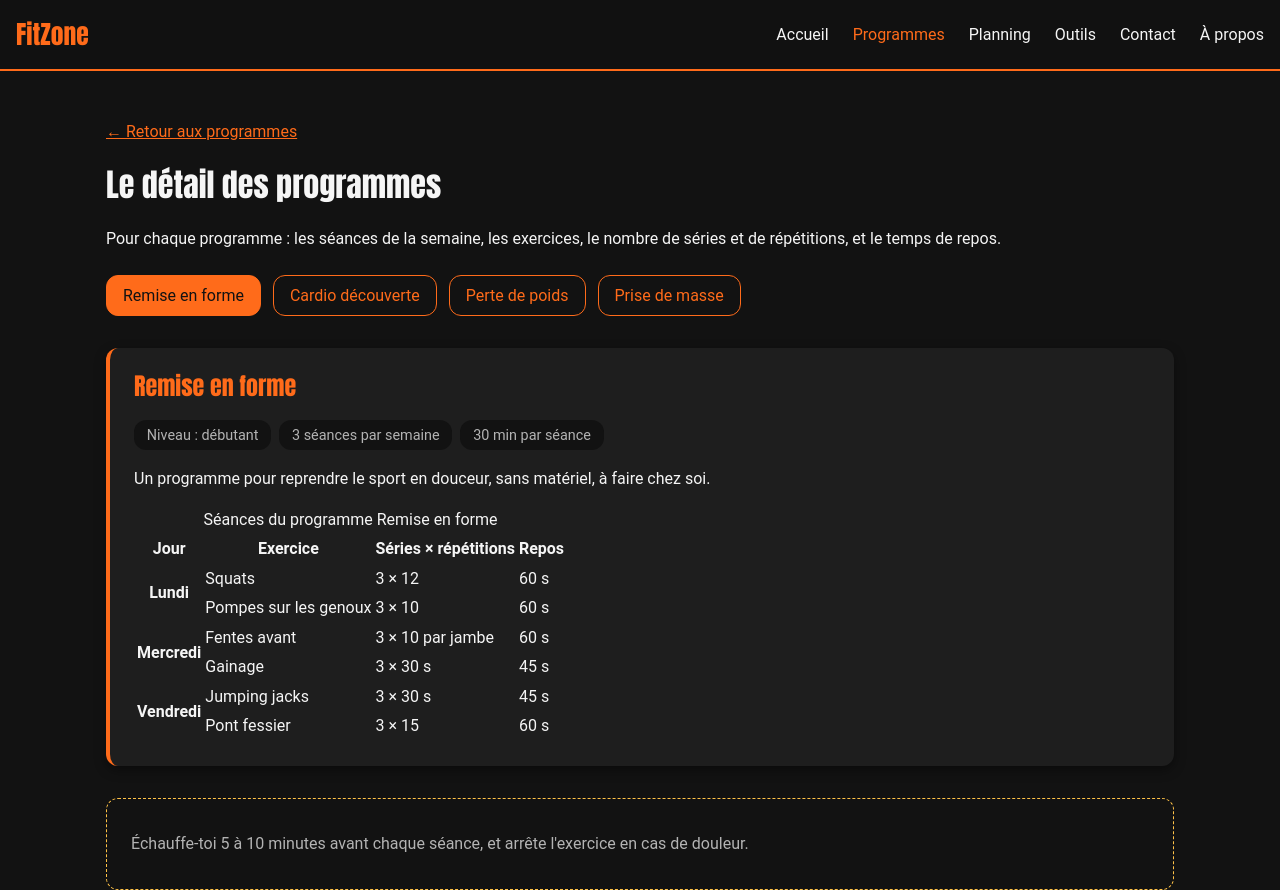
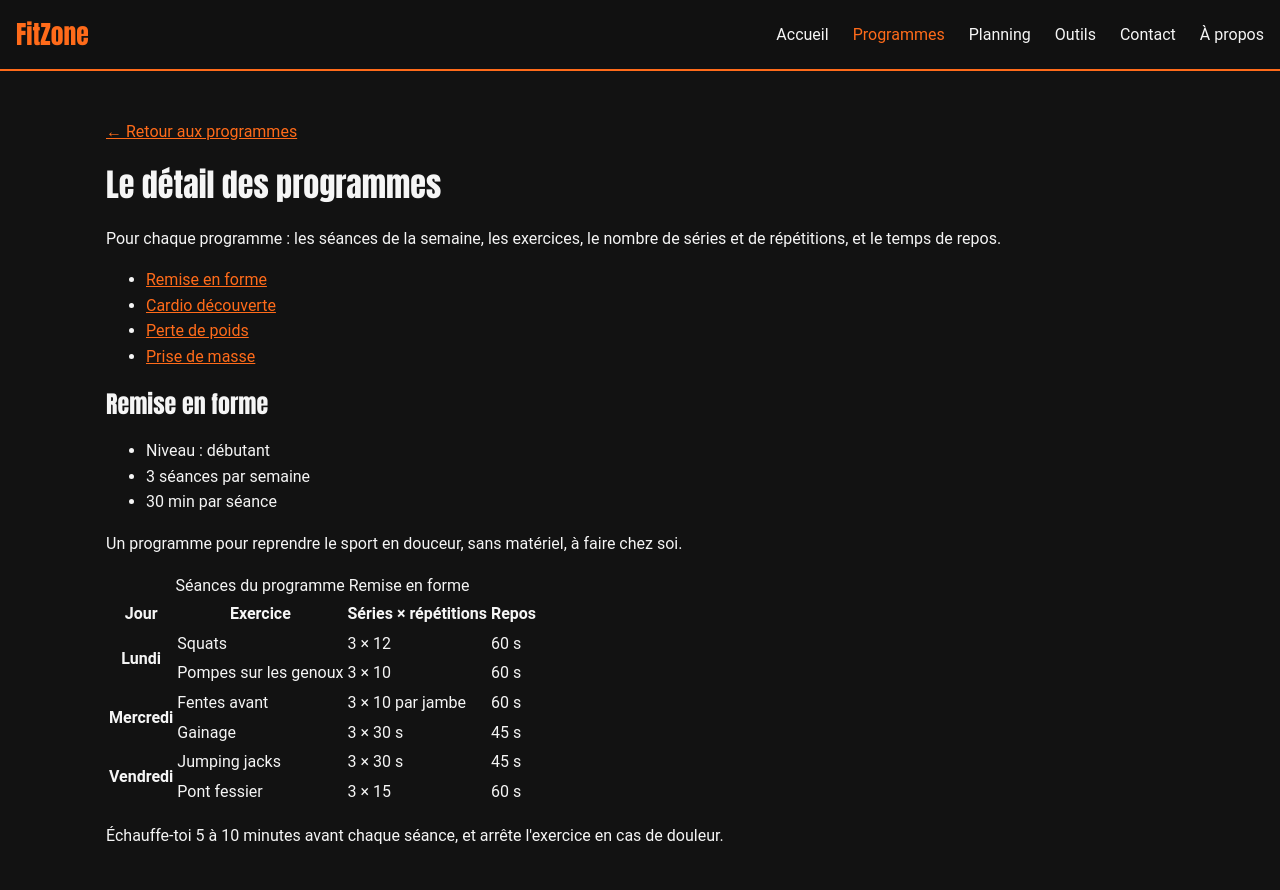
Before and after one commit to azafack/Projet_base_web-, a plain HTML site: page pages/programme-detail.html in a window 1280 px wide. Shown: the top 890 px of the page. Drawn offline with Linux system fonts and the light colour scheme.

Commit message:
Replace CSS with HTML for programme detail page
Replaced the entire CSS file with HTML content for the programme detail page.

```diff
--- a/css/programme-detail.css
+++ b/css/programme-detail.css
@@ -1,153 +1,97 @@
+<!DOCTYPE html>
+<html lang="fr">
+<head>
+    <meta charset="UTF-8">
+    <meta name="viewport" content="width=device-width, initial-scale=1.0">
+    <meta name="description" content="Les programmes d'entraînement FitZone, à filtrer par objectif et par niveau.">
+    <title>FitZone - Programmes</title>
+    <link rel="stylesheet" href="../css/style.css">
+    <link rel="stylesheet" href="../css/responsive.css">
+    <link rel="stylesheet" href="../css/programmes.css">
+    <script src="../js/main.js" defer></script>
+    <script src="../js/filtres.js" defer></script>
+</head>
+<body>
+    <header>
+        <a class="logo" href="../index.html">FitZone</a>
+        <button type="button" class="nav-toggle" id="nav-toggle" aria-expanded="false" aria-controls="main-nav">
+            <span class="sr-only">Menu</span>☰
+        </button>
+        <nav id="main-nav" class="main-nav" aria-label="Navigation principale">
+            <ul>
+                <li><a href="../index.html">Accueil</a></li>
+                <!-- aria-current="page" : cette page est la page active -->
+                <li><a href="programmes.html" aria-current="page">Programmes</a></li>
+                <li><a href="planning.html">Planning</a></li>
+                <li><a href="outils.html">Outils</a></li>
+                <li><a href="contact.html">Contact</a></li>
+                <li><a href="a-propos.html">À propos</a></li>
+            </ul>
+        </nav>
+    </header>
 
-html {
-  scroll-behavior: smooth;
-}
+    <main>
+        <h1>Nos programmes</h1>
+        <p>Choisis un objectif et un niveau pour trouver le programme qui te correspond.</p>
 
-/* ========== SOMMAIRE ========== */
-/* Les liens du sommaire sont affichés comme des "pastilles" côte à côte */
-.sommaire ul {
-  display: flex;
-  flex-wrap: wrap;          /* passent à la ligne sur petit écran */
-  gap: 0.75rem;
-  list-style: none;
-  margin: 1.5rem 0;
-  padding: 0;
-}
+        <!-- Zone de filtres : deux listes déroulantes -->
+        <div class="filtres">
+            <!-- label for="..." relié à l'id du select : cliquer sur le texte active la liste -->
+            <label for="filtre-objectif">Objectif</label>
+            <select id="filtre-objectif">
+                <!-- value="tous" : valeur spéciale qui signifie "pas de filtre" -->
+                <option value="tous">Tous</option>
+                <option value="remise-en-forme">Remise en forme</option>
+                <option value="perte-de-poids">Perte de poids</option>
+                <option value="prise-de-masse">Prise de masse</option>
+            </select>
 
-.sommaire a {
-  display: inline-block;
-  padding: 0.4rem 1rem;
-  border: 1px solid var(--accent);
-  border-radius: var(--radius);
-  text-decoration: none;
-  transition: background 0.2s, color 0.2s;
-}
+            <label for="filtre-niveau">Niveau</label>
+            <select id="filtre-niveau">
+                <option value="tous">Tous</option>
+                <option value="debutant">Débutant</option>
+                <option value="intermediaire">Intermédiaire</option>
+            </select>
+        </div>
 
-.sommaire a:hover,
-.sommaire a[aria-current="true"] {   /* programme affiché : pastille pleine (ajouté par le JS) */
-  background: var(--accent);
-  color: #121212;
-}
+        <p id="aucun-resultat" hidden>Aucun programme ne correspond à ce filtre.</p>
 
-/* ========== SECTIONS DES PROGRAMMES ========== */
-.programme {
-  background: var(--card);
-  padding: 1.5rem;
-  margin: 2rem 0;
-  border-radius: var(--radius);
-  box-shadow: var(--shadow);
-  border-left: 4px solid var(--accent);   /* barre orange à gauche */
-  /* Le header est "sticky" : sans cette marge, il cacherait le titre de la section ciblée */
-  scroll-margin-top: 5rem;
-}
+        <div class="grid">
 
-/* Section ciblée par l'adresse (#prise-de-masse...) : mise en évidence en jaune */
-.programme:target {
-  border-left-color: var(--accent-2);
-}
+            <!-- data-objectif et data-niveau : des attributs "maison" que le JS lit pour filtrer -->
+            <article class="card" data-objectif="remise-en-forme" data-niveau="debutant">
+                <h2>Remise en forme</h2>
+                <p>3 séances par semaine pour reprendre en douceur.</p>
+                <p>Niveau : débutant</p>
+                <a href="programme-detail.html#remise-en-forme">Voir le programme</a>
+            </article>
 
-.programme h2 {
-  margin-top: 0;
-  color: var(--accent);
-}
+            <article class="card" data-objectif="perte-de-poids" data-niveau="debutant">
+                <h2>Cardio découverte</h2>
+                <p>Marche rapide, vélo et gainage, 3 séances par semaine.</p>
+                <p>Niveau : débutant</p>
+                <a href="programme-detail.html#cardio-decouverte">Voir le programme</a>
+            </article>
 
-/* Étiquettes d'information (niveau, nombre de séances, durée) */
-.infos {
-  display: flex;
-  flex-wrap: wrap;
-  gap: 0.5rem;
-  list-style: none;
-  padding: 0;
-}
+            <article class="card" data-objectif="perte-de-poids" data-niveau="intermediaire">
+                <h2>Perte de poids</h2>
+                <p>Cardio et renforcement, 4 séances par semaine.</p>
+                <p>Niveau : intermédiaire</p>
+                <a href="programme-detail.html#perte-de-poids">Voir le programme</a>
+            </article>
 
-.infos li {
-  padding: 0.2rem 0.8rem;
-  background: var(--bg);
-  border-radius: var(--radius);
-  color: var(--text-soft);
-  font-size: 0.9rem;
-}
+            <article class="card" data-objectif="prise-de-masse" data-niveau="intermediaire">
+                <h2>Prise de masse</h2>
+                <p>Musculation progressive, 4 séances par semaine.</p>
+                <p>Niveau : intermédiaire</p>
+                <a href="programme-detail.html#prise-de-masse">Voir le programme</a>
+            </article>
 
+        </div>
+    </main>
 
-.exercices {
-  display: grid;
-  grid-template-columns: repeat(auto-fill, minmax(200px, 1fr));
-  gap: 1rem;
-}
-
-.exercice {
-  margin: 0;
-  padding: 1rem;
-  background: var(--bg);
-  border-radius: var(--radius);
-  text-align: center;
-  transition: transform 0.3s;
-}
-
-.exercice:hover {
-  transform: translateY(-4px);   /* la carte se soulève au survol */
-}
-
-
-.exercice video {
-  display: block;
-  width: 100%;
-  height: auto;
-  aspect-ratio: 3 / 4;
-  object-fit: contain;
-  margin: 0 0 0.5rem;
-  border-radius: calc(var(--radius) / 2);
-  background: #000;            /* fond noir avant le chargement de la vidéo */
-}
-
-.exercice img {
-  display: block;
-  width: 100%;
-  height: auto;
-  aspect-ratio: 3 / 4;
-  object-fit: contain;
-  margin: 0 0 0.5rem;
-}
-
-/* Légende : nom, dose et conseil les uns sous les autres */
-.exercice figcaption {
-  display: flex;
-  flex-direction: column;
-  gap: 0.25rem;
-}
-
-.exercice strong {
-  font-family: var(--font-titre);
-  font-size: 1.1rem;
-}
-
-/* Séries × répétitions et repos, en jaune pour ressortir */
-.dose {
-  color: var(--accent-2);
-  font-weight: bold;
-}
-
-/* Conseil d'exécution, plus discret */
-.astuce {
-  color: var(--text-soft);
-  font-size: 0.9rem;
-}
-
-/* ========== CONSEIL ========== */
-.conseil {
-  padding: 1rem 1.5rem;
-  border: 1px dashed var(--accent-2);
-  border-radius: var(--radius);
-  color: var(--text-soft);
-}
-
-/* ========== ACCESSIBILITÉ ========== */
-/* Animations désactivées par l'utilisateur : pas de défilement animé */
-@media (prefers-reduced-motion: reduce) {
-  html {
-    scroll-behavior: auto;
-  }
-  .exercice {
-    transition: none;
-  }
-}
+    <footer>
+        <p>© 2026 FitZone – Projet TI504N/TI504NB</p>
+    </footer>
+</body>
+</html>
```
